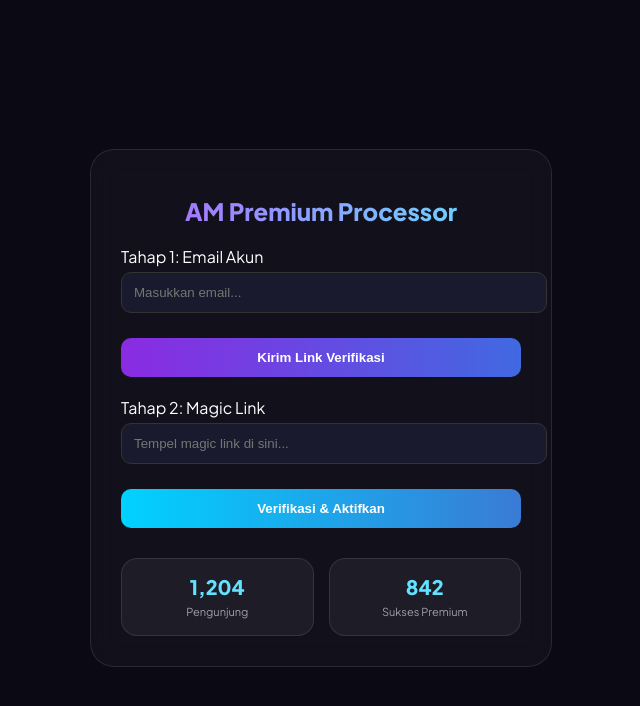
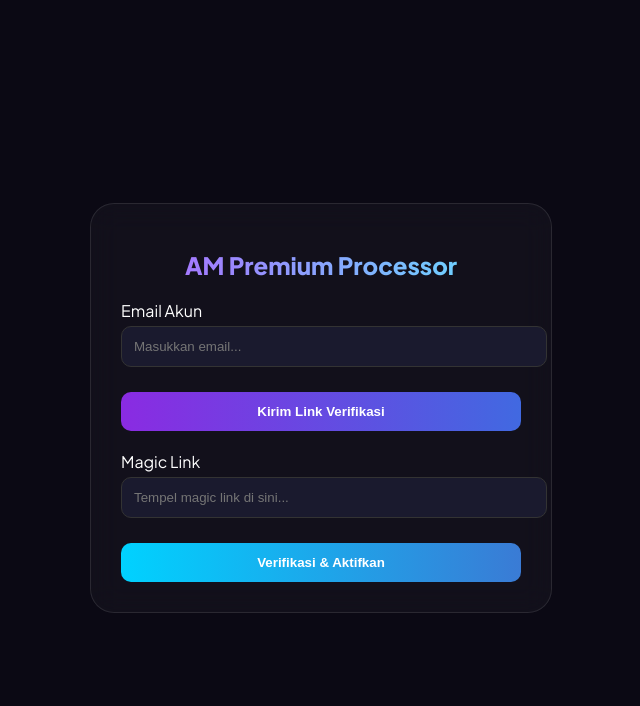
Before and after one commit to kyedeveloper/am-premium, a website: page index.html in a window 1280 px wide. Shown: the whole page, without its empty margins (319-959 px from the left). Drawn offline with Linux system fonts and the light colour scheme; some packages are replaced by stand-ins of ours; a script that the page names is missing.

Commit message:
Update index.html

```diff
--- a/index.html
+++ b/index.html
@@ -7,18 +7,9 @@
     <link href="https://fonts.googleapis.com/css2?family=Plus+Jakarta+Sans:wght@400;600;800&display=swap" rel="stylesheet">
     <link href="https://cdn.jsdelivr.net/npm/@sweetalert2/theme-dark@5/dark.css" rel="stylesheet">
     <style>
-        /* CSS Sama kayak sebelumnya, tapi kita rapihin bagian Stats */
         body { background-color: #0b0914; color: #fff; min-height: 100vh; display: flex; justify-content: center; align-items: center; font-family: 'Plus Jakarta Sans', sans-serif; }
         .container { width: 90%; max-width: 400px; background: rgba(255, 255, 255, 0.03); border: 1px solid rgba(255, 255, 255, 0.1); backdrop-filter: blur(15px); border-radius: 24px; padding: 30px; text-align: center; }
         .title { font-size: 24px; font-weight: 800; margin-bottom: 20px; background: linear-gradient(90deg, #b066fe, #63e2ff); -webkit-background-clip: text; -webkit-text-fill-color: transparent; }
-
-        /* Stats Modern */
-        .stats-grid { display: grid; grid-template-columns: 1fr 1fr; gap: 15px; margin-top: 30px; }
-        .stat-card { background: rgba(255,255,255,0.05); padding: 15px; border-radius: 16px; border: 1px solid rgba(255,255,255,0.1); }
-        .stat-num { font-size: 20px; font-weight: 800; display: block; color: #63e2ff; }
-        .stat-text { font-size: 11px; color: #a0a0b0; }
-
-        /* Input & Button (Sama seperti sebelumnya) */
         .input-group { margin-bottom: 15px; text-align: left; }
         input { width: 100%; padding: 12px; background: #1a1a2e; border: 1px solid #333; border-radius: 10px; color: #fff; margin-top: 5px; }
         .btn { width: 100%; padding: 12px; border: none; border-radius: 10px; color: white; font-weight: 600; cursor: pointer; margin-top: 10px; }
@@ -29,33 +20,18 @@
 <body>
     <div class="container">
         <h1 class="title">AM Premium Processor</h1>
-
         <div class="input-group">
-            <label>Tahap 1: Email Akun</label>
+            <label>Email Akun</label>
             <input type="email" id="emailInput" placeholder="Masukkan email...">
         </div>
         <button class="btn btn-1" onclick="sendVerificationEmail()">Kirim Link Verifikasi</button>
-
         <div class="input-group" style="margin-top: 20px;">
-            <label>Tahap 2: Magic Link</label>
+            <label>Magic Link</label>
             <input type="text" id="magicLinkInput" placeholder="Tempel magic link di sini...">
         </div>
         <button class="btn btn-2" onclick="verifyPremium()">Verifikasi & Aktifkan</button>
-
-        <div class="stats-grid">
-            <div class="stat-card">
-                <span class="stat-num" id="visitorCount">1,204</span>
-                <span class="stat-text">Pengunjung</span>
-            </div>
-            <div class="stat-card">
-                <span class="stat-num" id="generatedCount">842</span>
-                <span class="stat-text">Sukses Premium</span>
-            </div>
-        </div>
     </div>
-
     <script src="https://cdn.jsdelivr.net/npm/sweetalert2@11/dist/sweetalert2.min.js"></script>
-    <!-- PANGGIL FILE JS LU DI SINI -->
     <script src="script.js"></script>
 </body>
 </html>
```
